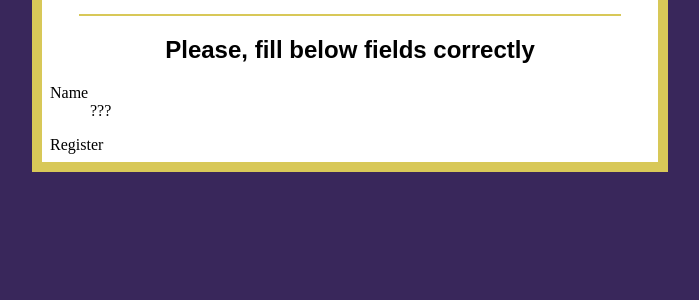
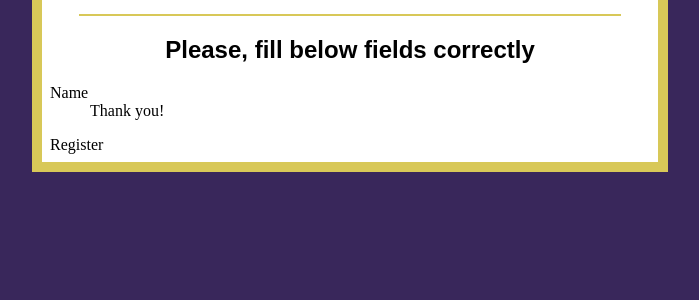
Before and after one commit to iuthub/lab-6-jasur-n, a PHP site: page / in a window 1280 px wide. Shown: the part 134-434 px from the top of the page, without its empty margins (290-989 px from the left). Run offline with PHP 8.4, Linux system fonts and the light colour scheme.

Commit message:
first attempt

```diff
--- a/webpage/index.php
+++ b/webpage/index.php
@@ -18,7 +18,7 @@
 		<dl>
 			<dt>Name</dt>
 			<dd>
-				???
+				Thank you!
 			</dd>
 
 			<!-- Write other fiels similar to Name as specified in lab6.pdf -->
```
